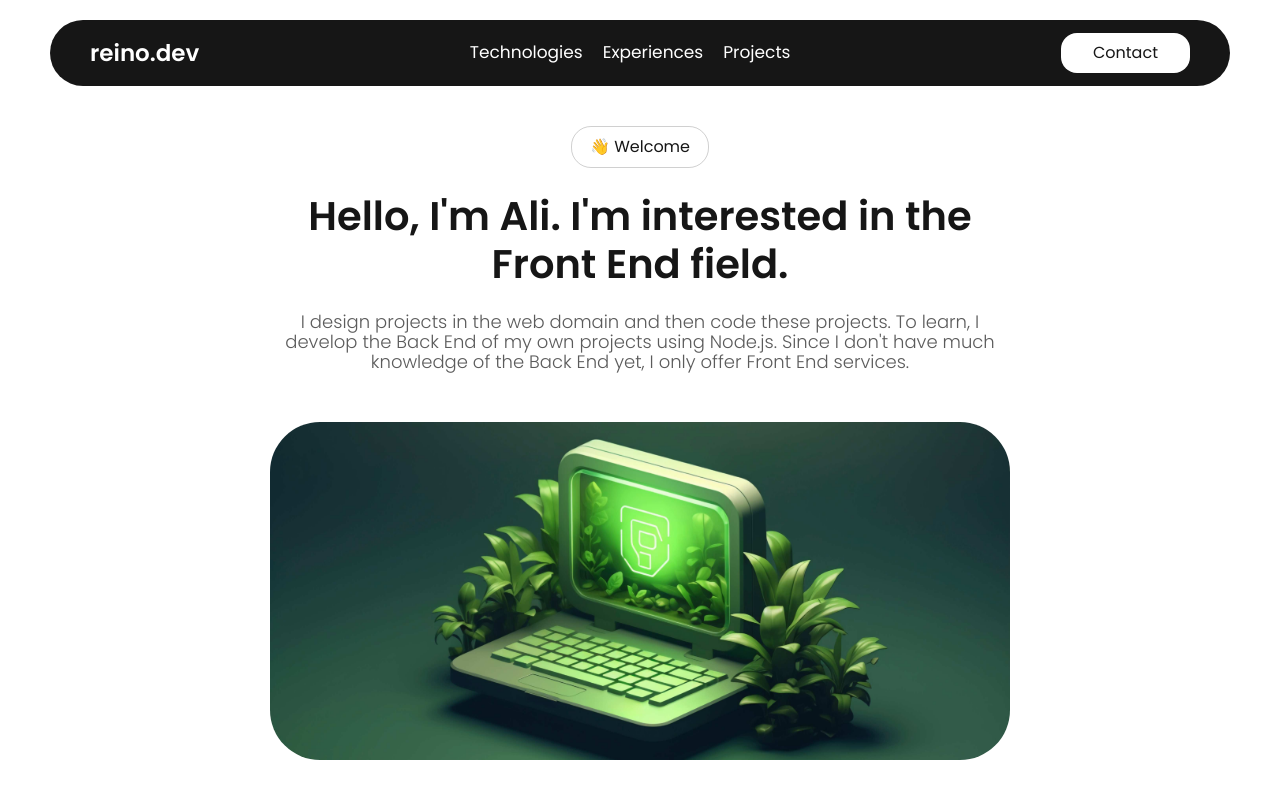
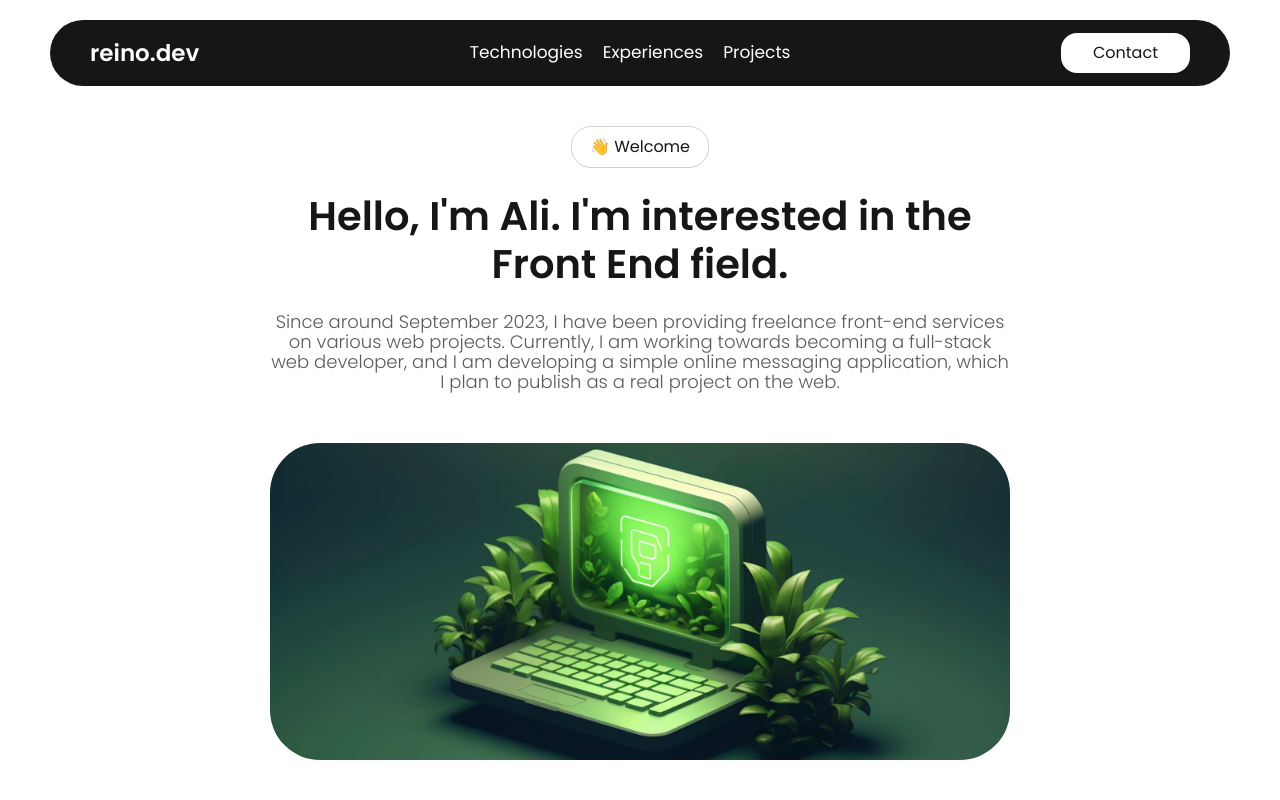
Before and after one commit to reinoo16/reinodev-portfolio, a React (Create React App) app: page / in a window 1280 px wide. Shown: the top 800 px of the page. Built offline with nearby package versions, Linux system fonts and the light colour scheme; the HTML template or start-up script is replaced by a standard one.

Commit message:
welcome change

```diff
--- a/src/App.jsx
+++ b/src/App.jsx
@@ -64,7 +64,7 @@ function App() {
           <div className='section-title items-center'>
             <span className='!w-max'>👋 Welcome</span>
             <h1 className='text-center'>Hello, I'm Ali. I'm interested in the Front End field.</h1>
-            <p className='text-center'>I design projects in the web domain and then code these projects. To learn, I develop the Back End of my own projects using Node.js. Since I don't have much knowledge of the Back End yet, I only offer Front End services.</p>
+            <p className='text-center'>Since around September 2023, I have been providing freelance front-end services on various web projects. Currently, I am working towards becoming a full-stack web developer, and I am developing a simple online messaging application, which I plan to publish as a real project on the web.</p>
           </div>
           <div className='w-full h-full lg:h-[474px] rounded-[50px] overflow-hidden'>
             <img className='w-full h-full object-cover object-center' src={heroImg} alt="" />
```
